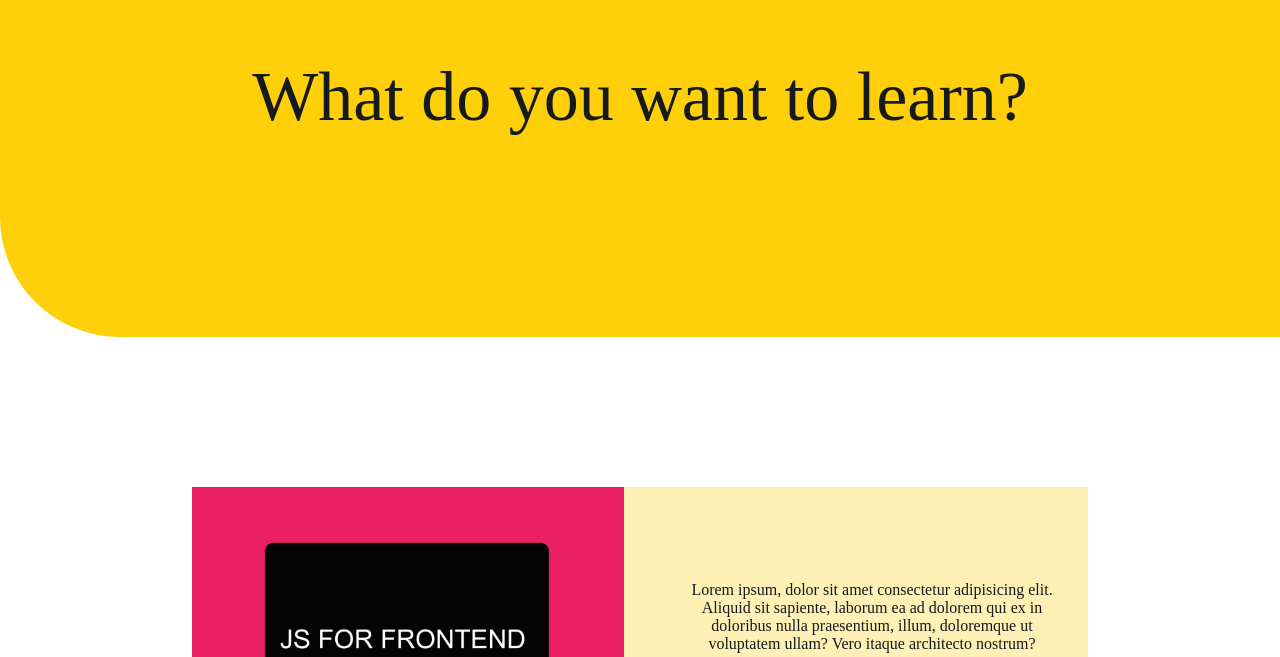
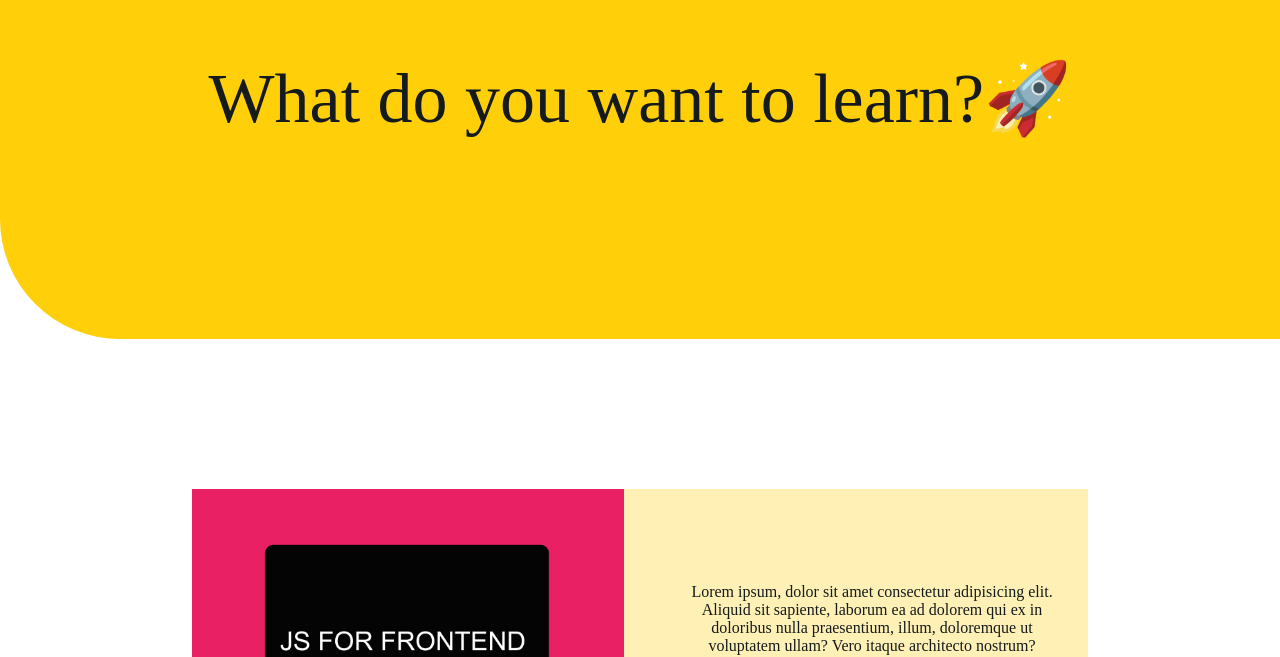
Before and after one commit to abrusu-collins/JS-Pro, a React (Create React App) app: page /resourcelinks in a window 1280 px wide. Shown: the part 143-800 px from the top of the page. Built offline with nearby package versions, Linux system fonts and the light colour scheme; a web font is replaced by a local one.

Commit message:
nice one

```diff
--- a/src/components/ResourceLinks.jsx
+++ b/src/components/ResourceLinks.jsx
@@ -11,7 +11,7 @@ function ResourceLinks() {
   return (
     <div className="resourcelinks">
       <div className="resourcelinks-hero">
-        <p>What do you want to learn?</p>
+        <p>What do you want to learn?🚀</p>
       </div>
 
       <div className="all-resouces">
```
